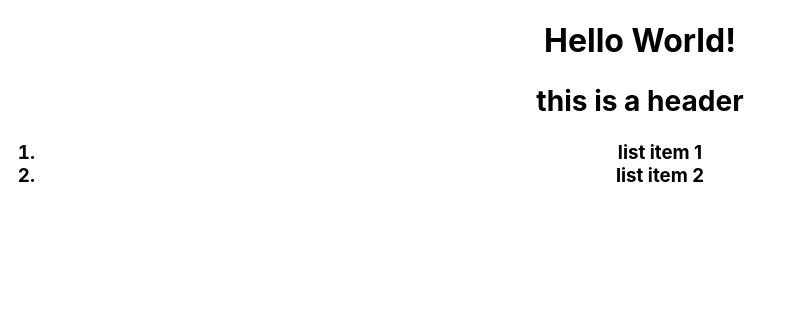
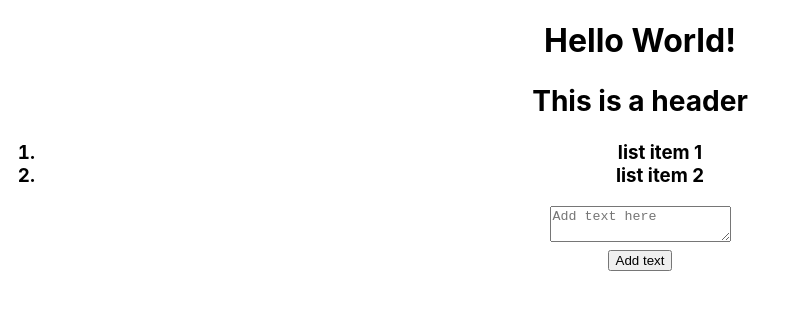
Before and after one commit to Lagipp/WebApplications-week9, a React (Create React App) app: page / in a window 1280 px wide. Shown: the top 310 px of the page, without its empty margins (0-792 px from the left). Built offline with nearby package versions, Linux system fonts and the light colour scheme.

Commit message:
task 4 done?

```diff
--- a/src/components/MyContainer.js
+++ b/src/components/MyContainer.js
@@ -1,16 +1,41 @@
 import MyList from "./MyList";
-import useState from 'react';
+import { useState } from 'react';
 
 const MyContainer = () => {
+
+    const [items, setItems] = useState([
+        { id: "1", text: "list item 1" },
+        { id: "2", text: "list item 2" },
+    ]);
+
+    const [textAreaText, setTextAreaText] = useState("");
+
+
+    const onSubmit = (event) => {
+        event.preventDefault();
+
+        addListItem({text: textAreaText})
+
+        setTextAreaText("")
+    }
+
+    const addListItem = (item) => {
+        const id = Math.floor(Math.random() * 102931 + 12301 - 33);
+        const newListItem = {id, ...item}
+        setItems([...items, newListItem])
+    }
+
     return (
         <div>
             <MyList
-                header="this is a header"
-                items={[
-                    { id: "1", text: "list item 1" },
-                    { id: "2", text: "list item 2" },
-                ]}
+                header="This is a header"
+                items={items}
             />
+            <form onSubmit={onSubmit}>
+            <textarea placeholder="Add text here" onChange={(event) => setTextAreaText(event.target.value)} value={textAreaText}></textarea>
+            <br />
+            <input className="btn" type="submit" value="Add text"></input>
+            </form>
         </div>
     )
 }
```
